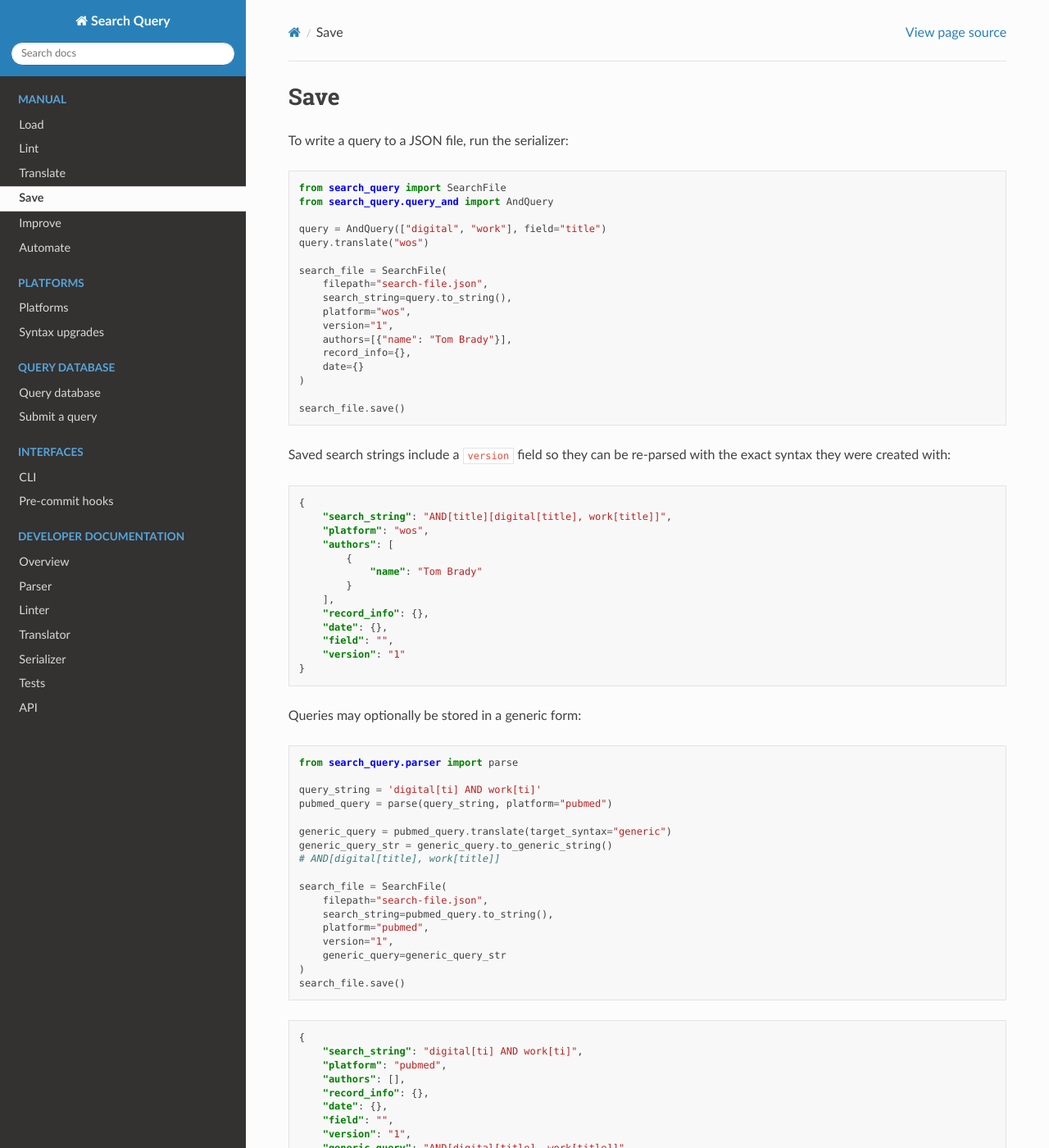
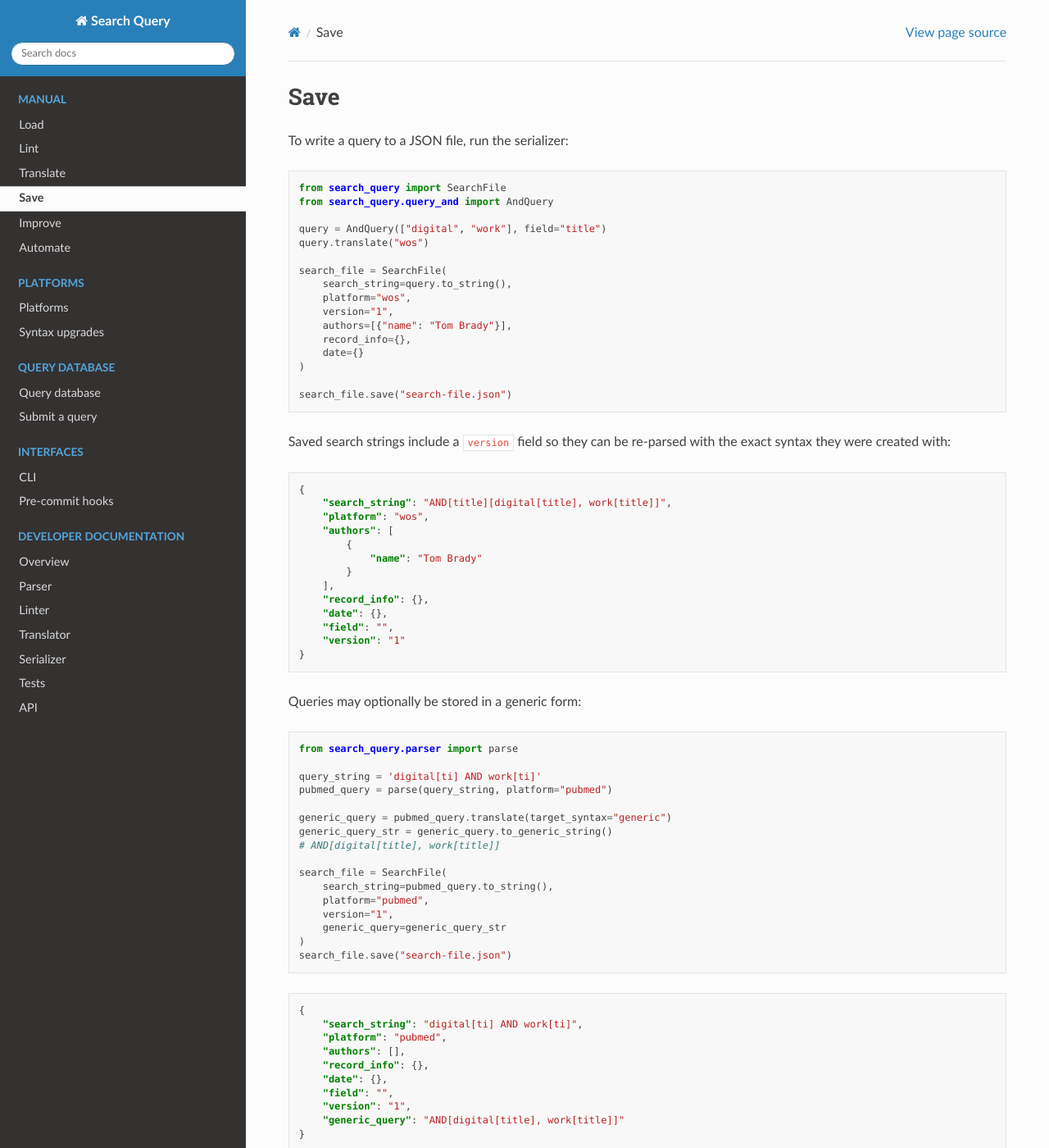
Before and after one commit to CoLRev-Environment/search-query, a Sphinx documentation site: the page built from docs/source/save.rst, in a window 1280 px wide and 1400 px high. Shown: the whole window at 82% size. Built offline with Sphinx 7.4.7 and the Read the Docs theme 3.1.0, drawn with Linux system fonts in a browser that asks for light colours.

Commit message:
update docs/filepath

```diff
--- a/docs/source/index.rst
+++ b/docs/source/index.rst
@@ -94,7 +94,6 @@
    from search_query import SearchFile
 
    search_file = SearchFile(
-      filepath="search-file.json",
       search_string=wos_query.to_string(),
       platform="wos",
       version="1",
--- a/docs/source/save.rst
+++ b/docs/source/save.rst
@@ -14,7 +14,6 @@
     query.translate("wos")
 
     search_file = SearchFile(
-        filepath="search-file.json",
         search_string=query.to_string(),
         platform="wos",
         version="1",
@@ -58,13 +57,12 @@
     # AND[digital[title], work[title]]
 
     search_file = SearchFile(
-        filepath="search-file.json",
         search_string=pubmed_query.to_string(),
         platform="pubmed",
         version="1",
         generic_query=generic_query_str
     )
-    search_file.save()
+    search_file.save("search-file.json")
 
 .. code-block:: json
 
```
Also changed, not shown: other parts of docs/source/index.rst (+1 -1 lines), other parts of docs/source/save.rst (+1 -1 lines).
